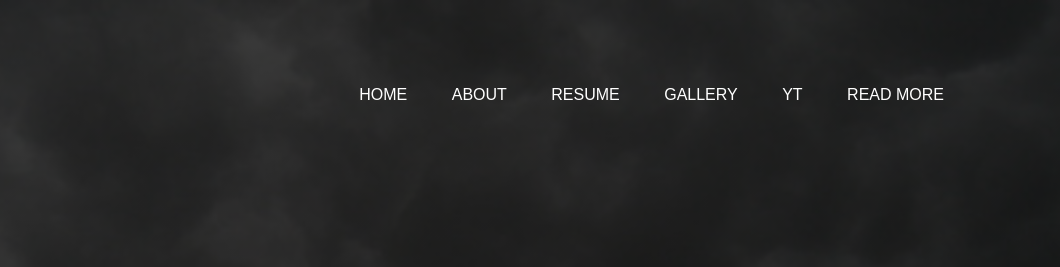
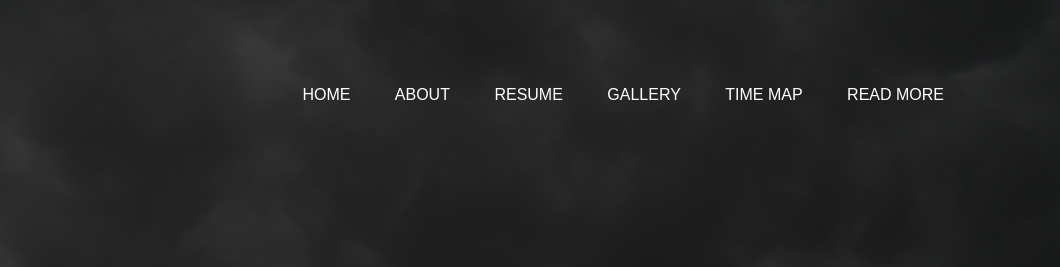
Before and after one commit to DivinexRoyalty/Portfolio, a plain HTML site: page docs/index.html in a window 1280 px wide. Shown: the top 267 px of the page, 220-1280 px from the left. Drawn offline with Linux system fonts and the light colour scheme.

Commit message:
time map

```diff
--- a/docs/index.html
+++ b/docs/index.html
@@ -15,7 +15,7 @@
                     <li><a href="about.html">About</a></li>
                     <li><a href="resume.html">Resume</a></li>
                     <li><a href="Gallery.html">Gallery</a></li>
-                    <li><a href="TimeMapper.html">YT</a></li>
+                    <li><a href="TimeMapper.html">Time Map</a></li>
                     <li><a href="https://sites.psu.edu/shaunmassblog/progress-blog/ ">READ MORE</a></li>
                 </ul>
 
```
